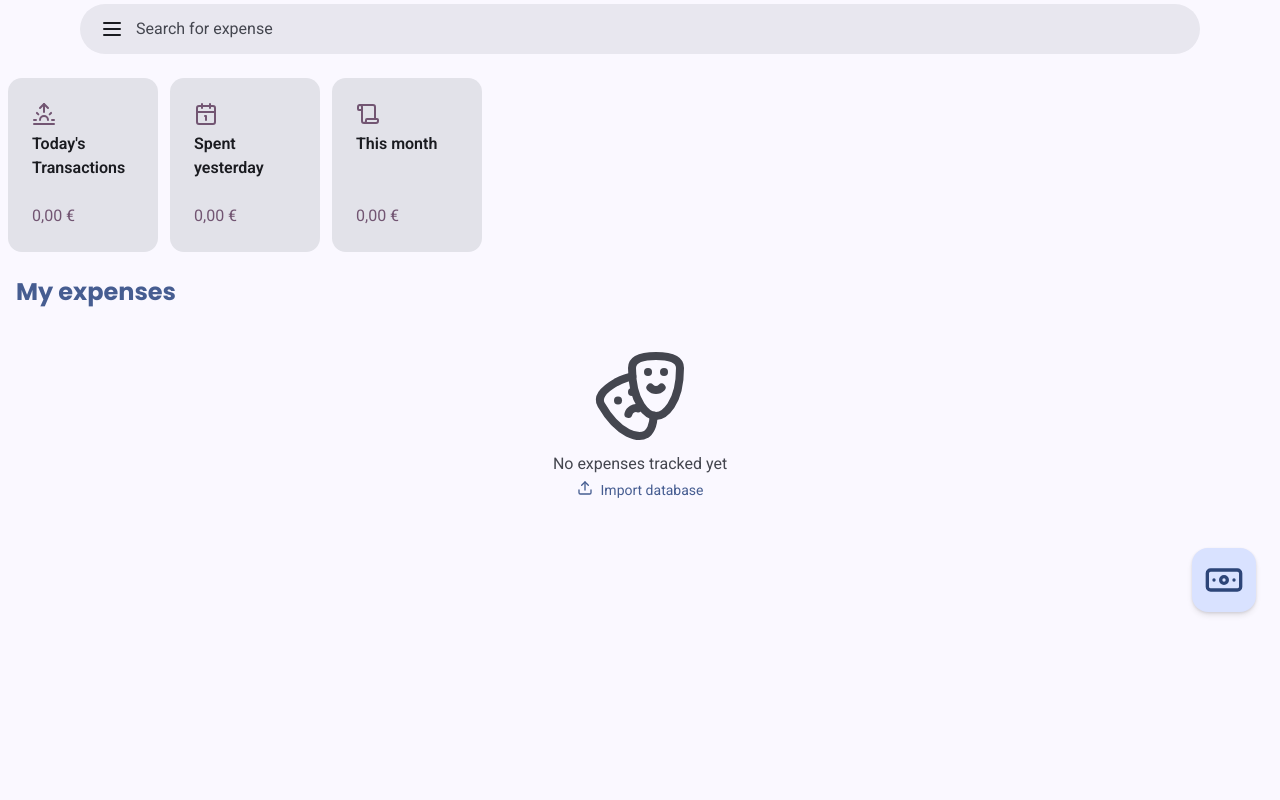
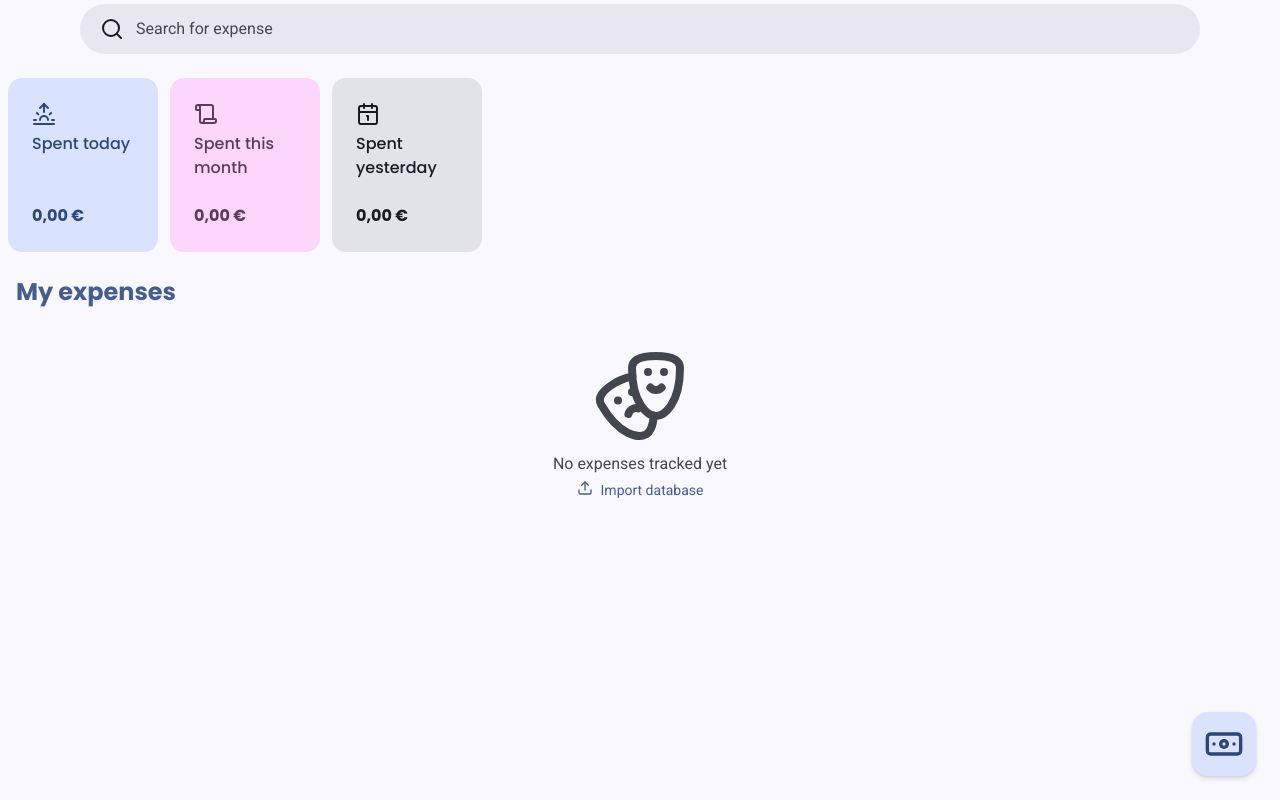
Before and after one commit to jgoedde/Finances, a React (Vite) app: page /unlock in a window 1280 px wide. Both pictures are taken after typing "Sample123" into the empty fields and a click on the button "Continue". Built offline with nearby package versions, Linux system fonts and the light colour scheme.

Commit message:
Add ripple <3

```diff
--- a/src/components/expenses/expenses-page.tsx
+++ b/src/components/expenses/expenses-page.tsx
@@ -2,8 +2,8 @@ import {
     Calendar1,
     Download,
     Drama,
-    Menu,
     Scroll,
+    Search,
     Sunrise,
     Upload,
 } from "lucide-react";
@@ -20,6 +20,7 @@ import { expensesSelectors } from "@/components/expenses/slice.ts";
 import { loadExpenses } from "@/components/expenses/actions.ts";
 import { useEncryption } from "@/components/use-encryption.ts";
 import { LoadingSpinner } from "@/components/ui/loading-spinner.tsx";
+import { useLocation } from "wouter";
 
 export const ExpensesPage = () => {
     const dispatch = useAppDispatch();
@@ -28,6 +29,7 @@ export const ExpensesPage = () => {
 
     const isDecrypting = useAppSelector((state) => state.expenses.isDecrypting);
     const expenses = useAppSelector(expensesSelectors.selectAll);
+    const [, route] = useLocation();
 
     useEffect(() => {
         if (!key || expenses.length > 0) {
@@ -80,61 +82,80 @@ export const ExpensesPage = () => {
     }, [dispatch, files, key]);
 
     return (
-        <div className={"relative container mx-auto"}>
+        <div className={"relative container mx-auto flex h-dvh flex-col"}>
             <div
                 className={
-                    "bg-surface-container-high text-on-surface-variant mx-auto mt-1 flex h-[50px] w-7/8 content-center items-center gap-x-3 rounded-full px-2"
+                    "bg-surface-container-high text-on-surface-variant mx-auto mt-1 flex h-[50px] w-7/8 shrink-0 content-center items-center gap-x-3 rounded-full px-2"
                 }
             >
                 <div className={"pl-3"}>
-                    <Menu className={"text-on-surface"} />
+                    <Search className={"text-on-surface"} />
                 </div>
                 <div className={""}>Search for expense</div>
             </div>
 
-            <div className={"mt-6 flex w-full gap-x-3 overflow-x-auto px-2"}>
-                <Card className={"w-[150px] shrink-0 border-none shadow-none"}>
-                    <CardHeader className={"flex flex-col font-semibold"}>
-                        <div className={"text-tertiary"}>
+            <div
+                className={
+                    "mt-6 flex w-full shrink-0 gap-x-3 overflow-x-auto px-2"
+                }
+            >
+                <Card
+                    className={
+                        "bg-primary-container text-on-primary-container font-poppins w-[150px] shrink-0 border-none shadow-none"
+                    }
+                >
+                    <CardHeader className={"flex flex-col font-medium"}>
+                        <div className={""}>
                             <Sunrise />
                         </div>
-                        <div>{"Today's"} Transactions</div>
+                        <div className={""}>Spent today</div>
                     </CardHeader>
                     <CardContent className={"mt-auto"}>
-                        <div className={"text-tertiary"}>
+                        <div className={"font-bold"}>
                             {formatEuro(stats.today)}
                         </div>
                     </CardContent>
                 </Card>
-                <Card className={"w-[150px] shrink-0 border-none shadow-none"}>
-                    <CardHeader className={"flex flex-col font-semibold"}>
-                        <div className={"text-tertiary"}>
-                            <Calendar1 />
+                <Card
+                    className={
+                        "bg-tertiary-container text-on-tertiary-container font-poppins w-[150px] shrink-0 border-none shadow-none"
+                    }
+                    onClick={() => {
+                        route("/reporting");
+                    }}
+                >
+                    <CardHeader className={"flex flex-col font-medium"}>
+                        <div className={""}>
+                            <Scroll />
                         </div>
-                        <div>Spent yesterday</div>
+                        <div>Spent this month</div>
                     </CardHeader>
                     <CardContent className={"mt-auto"}>
-                        <div className={"text-tertiary"}>
-                            {formatEuro(stats.yesterday)}
+                        <div className={"font-bold"}>
+                            {formatEuro(stats.month)}
                         </div>
                     </CardContent>
                 </Card>
-                <Card className={"w-[150px] shrink-0 border-none shadow-none"}>
-                    <CardHeader className={"flex flex-col font-semibold"}>
-                        <div className={"text-tertiary"}>
-                            <Scroll />
+                <Card
+                    className={
+                        "font-poppins w-[150px] shrink-0 border-none shadow-none"
+                    }
+                >
+                    <CardHeader className={"flex flex-col"}>
+                        <div className={"text-on-surface"}>
+                            <Calendar1 />
                         </div>
-                        <div>This month</div>
+                        <div className={"font-medium"}>Spent yesterday</div>
                     </CardHeader>
                     <CardContent className={"mt-auto"}>
-                        <div className={"text-tertiary"}>
-                            {formatEuro(stats.month)}
+                        <div className={"font-bold"}>
+                            {formatEuro(stats.yesterday)}
                         </div>
                     </CardContent>
                 </Card>
             </div>
 
-            <main className={"my-6"}>
+            <main className={"my-6 grow"}>
                 <div className={"flex items-center justify-between px-4"}>
                     <h1
                         className={
--- a/src/components/expenses/history/expense-list-item.tsx
+++ b/src/components/expenses/history/expense-list-item.tsx
@@ -12,8 +12,8 @@ import { removeExpense } from "@/components/expenses/slice.ts";
 import { saveToLocalStorage } from "@/components/expenses/actions.ts";
 import { useEncryption } from "@/components/use-encryption.ts";
 import { useLocation } from "wouter";
-import { cn } from "@/lib/utils.ts";
 import { ChevronRight } from "lucide-react";
+import { useRipple } from "@/hooks/use-ripple.ts";
 
 export const ExpenseListItem = ({
     transaction: { id, name, description, category, amountFormatted },
@@ -24,6 +24,7 @@ export const ExpenseListItem = ({
 
     const { key } = useEncryption();
     const [, route] = useLocation();
+    const rippleHandlers = useRipple();
 
     const supportingText = useMemo(() => {
         if (description?.trim() !== "") {
@@ -49,9 +50,11 @@ export const ExpenseListItem = ({
     return (
         <DropdownMenu>
             <div
-                className={cn(
-                    "flex w-full flex-row items-center gap-x-3 py-1.5 pl-4",
-                )}
+                className={
+                    "ripple-container flex w-full flex-row items-center gap-x-3 py-1.5 pl-4"
+                }
+                data-ripple-color={"bg-on-surface/10"}
+                {...rippleHandlers}
             >
                 <DynamicIcon
                     name={category.iconName as IconName}
--- a/src/components/expenses/new-expense-fab.tsx
+++ b/src/components/expenses/new-expense-fab.tsx
@@ -7,7 +7,7 @@ export function NewExpenseFAB() {
     return (
         <button
             className={
-                "bg-primary-container text-on-primary-container sticky bottom-6 left-full mr-6 size-16 rounded-2xl shadow-lg"
+                "bg-primary-container text-on-primary-container sticky bottom-6 left-full mr-6 size-16 shrink-0 rounded-2xl shadow-lg"
             }
             onClick={() => {
                 route("/new");
--- a/src/globals.css
+++ b/src/globals.css
@@ -209,3 +209,25 @@
     --color-sidebar-foreground: var(--sidebar-foreground);
     --color-sidebar: var(--sidebar);
 }
+
+/* ripple effect styles */
+.ripple-container {
+    position: relative;
+    overflow: hidden;
+}
+
+.ripple {
+    position: absolute;
+    border-radius: 9999px;
+    transform: scale(0);
+    animation: ripple-animation 600ms linear;
+    opacity: 0.5;
+    pointer-events: none;
+}
+
+@keyframes ripple-animation {
+    to {
+        transform: scale(4);
+        opacity: 0;
+    }
+}
--- /dev/null
+++ b/src/hooks/use-ripple.ts
@@ -0,0 +1,65 @@
+import { useCallback, useRef } from "react";
+
+export const useRipple = () => {
+    const holdTimeout = useRef<number | null>(null);
+
+    const triggerRipple = useCallback((e: React.MouseEvent | TouchEvent) => {
+        const target = (e.target as HTMLElement)?.closest(
+            ".ripple-container",
+        ) as HTMLElement | null;
+        if (!target) return;
+
+        const rect = target.getBoundingClientRect();
+        const ripple = document.createElement("span");
+
+        const colorClass = target.dataset.rippleColor || "bg-white";
+        ripple.className = `ripple ${colorClass}`;
+
+        const size = Math.max(rect.width, rect.height);
+        ripple.style.width = ripple.style.height = `${size}px`;
+
+        const clientX =
+            "touches" in e
+                ? e.touches[0].clientX
+                : (e as React.MouseEvent).clientX;
+        const clientY =
+            "touches" in e
+                ? e.touches[0].clientY
+                : (e as React.MouseEvent).clientY;
+
+        ripple.style.left = `${clientX - rect.left - size / 2}px`;
+        ripple.style.top = `${clientY - rect.top - size / 2}px`;
+
+        target.appendChild(ripple);
+        setTimeout(() => ripple.remove(), 600);
+    }, []);
+
+    const onClick = useCallback(
+        (e: React.MouseEvent<HTMLElement>) => {
+            triggerRipple(e);
+        },
+        [triggerRipple],
+    );
+
+    const onTouchStart = useCallback(
+        (e: React.TouchEvent<HTMLElement>) => {
+            holdTimeout.current = window.setTimeout(() => {
+                triggerRipple(e.nativeEvent);
+            }, 150); // short hold threshold
+        },
+        [triggerRipple],
+    );
+
+    const onTouchEnd = useCallback(() => {
+        if (holdTimeout.current) {
+            clearTimeout(holdTimeout.current);
+            holdTimeout.current = null;
+        }
+    }, []);
+
+    return {
+        onClick,
+        onTouchStart,
+        onTouchEnd,
+    };
+};
```
